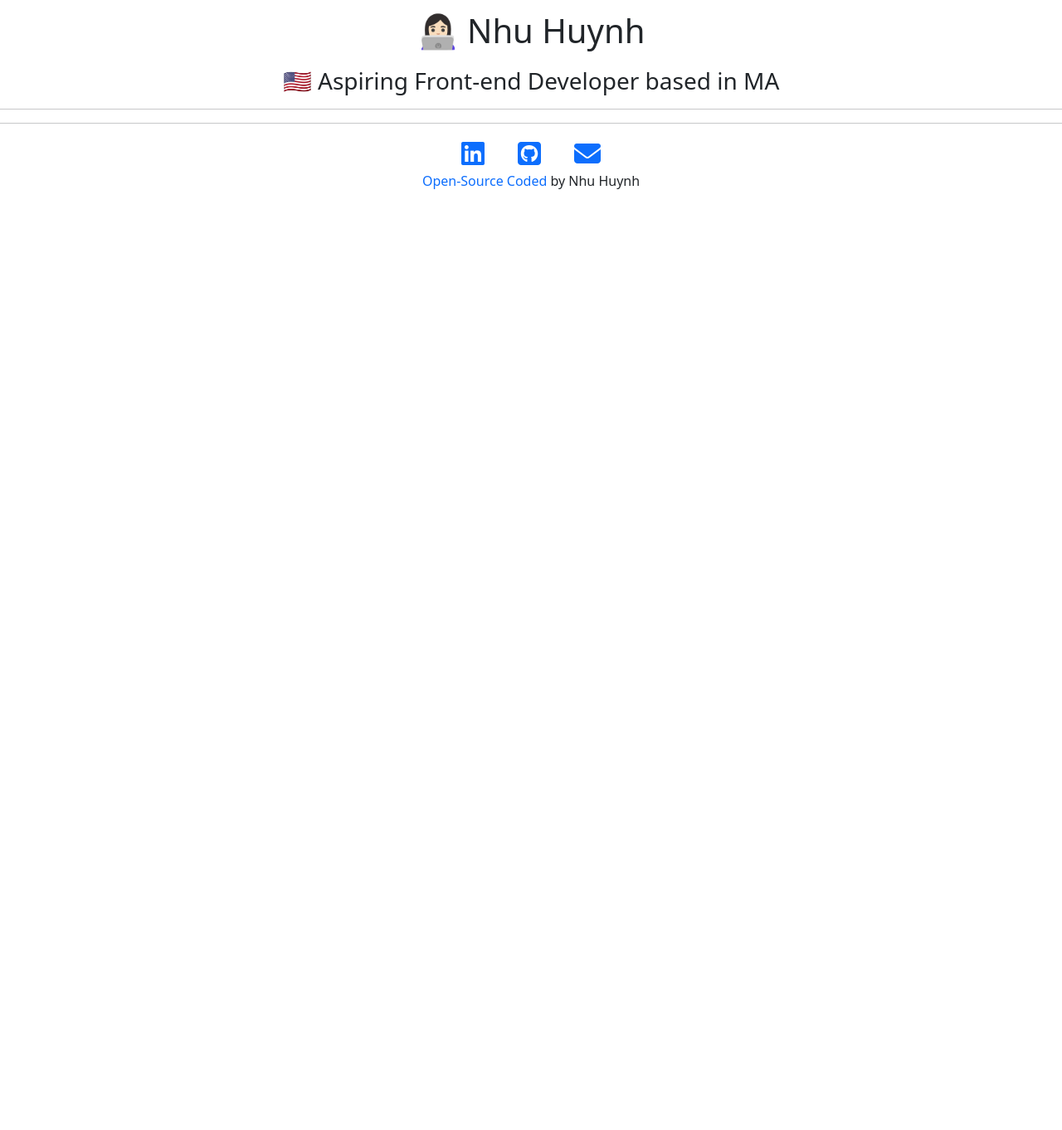
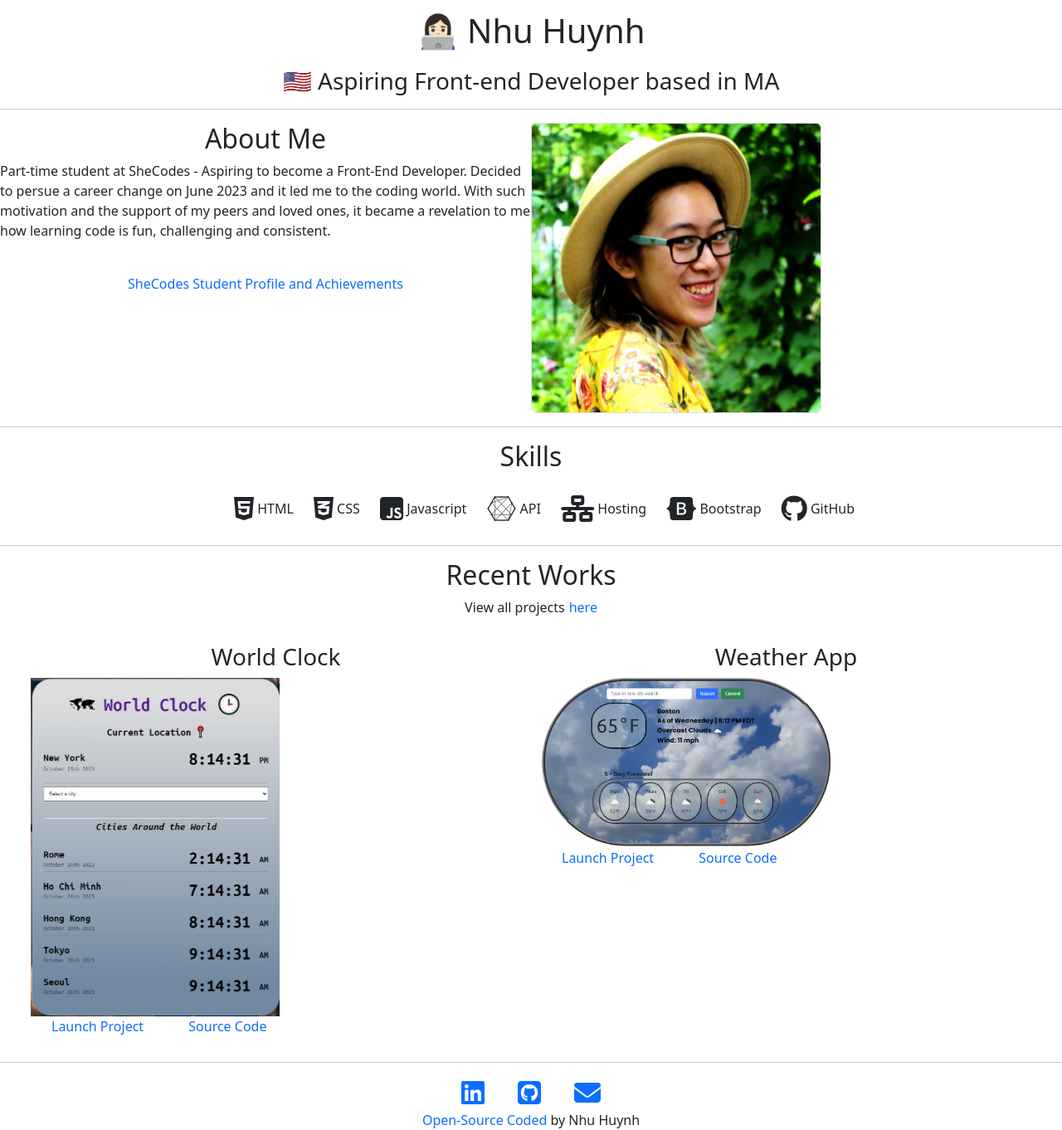
Before and after one commit to Astar05/csb-2dg47j, a plain HTML site: page index.html in a window 1280 px wide. Shown: the part 92-1454 px from the top of the page at 83% size. Before the commit the page ends 800 px from the top, so only its background shows below. Drawn offline with nearby package versions, Linux system fonts and the light colour scheme.

Commit message:
rough index.html setup

```diff
--- a/index.html
+++ b/index.html
@@ -66,9 +66,99 @@
     <h1>👩🏻‍💻 Nhu Huynh</h1>
     <h3>🇺🇸 Aspiring Front-end Developer based in MA</h3>
     <hr />
+    <div class="d-flex justify-content-center">
+      <div class="col">
+        <h2>About Me</h2>
+        <p>
+          Part-time student at SheCodes - Aspiring to become a Front-End
+          Developer. Decided to persue a career change on June 2023 and it led
+          me to the coding world. With such motivation and the support of my
+          peers and loved ones, it became a revelation to me how learning code
+          is fun, challenging and consistent.
+        </p>
+        <br />
+        <div class="d-flex justify-content-center">
+          <a href="#" target="_blank" class="shecodes-link"
+            >SheCodes Student Profile and Achievements</a
+          >
+        </div>
+      </div>
+      <div class="col">
+        <img
+          src="images/profile.png"
+          alt="profile pic"
+          class="profile-pic object-fit-fill border rounded"
+        />
+      </div>
+    </div>
+    <hr />
+    <h2>Skills</h2>
+    <br />
+    <div class="d-flex justify-content-center">
+      <ul>
+        <li><i class="fa-brands fa-html5 fa-2xl"></i> HTML</li>
+        <li><i class="fa-brands fa-css3-alt fa-2xl"></i> CSS</li>
+        <li><i class="fa-brands fa-square-js fa-2xl"></i> Javascript</li>
+        <li><i class="fa-brands fa-connectdevelop fa-2xl"></i> API</li>
+        <li><i class="fa-solid fa-network-wired fa-2xl"></i> Hosting</li>
+        <li><i class="fa-brands fa-bootstrap fa-2xl"></i> Bootstrap</li>
+        <li><i class="fa-brands fa-github fa-2xl"></i> GitHub</li>
+      </ul>
+    </div>
+    <hr />
+    <h2>Recent Works</h2>
+    <p class="d-flex justify-content-center">
+      View all projects
+      <a href="portfolio.html" target="_blank" class="spacer"> here </a>
+    </p>
+    <div class="row d-flex justify-content-center">
+      <div class="col-6">
+        <h3>World Clock</h3>
+        <img
+          src="images/world-clock.PNG"
+          alt="world clock app"
+          class="world-clock-pic"
+        />
+        <section>
+          <a
+            href="https://lively-buttercream-6fe91d.netlify.app/"
+            target="_blank"
+            class="border-link"
+            >Launch Project</a
+          >
+          <a
+            href="https://github.com/Astar05/World-Clock"
+            target="_blank"
+            class="border-link"
+            >Source Code</a
+          >
+        </section>
+      </div>
+      <div class="col-6">
+        <h3>Weather App</h3>
+        <img
+          src="images/weather-app.PNG"
+          alt="weather app"
+          class="weather-app-pic"
+        />
+        <section>
+          <a
+            href="https://tourmaline-macaron-e7dd05.netlify.app/"
+            target="_blank"
+            class="border-link"
+            >Launch Project</a
+          >
+          <a
+            href="https://github.com/Astar05/Weather-App"
+            target="_blank"
+            class="border-link"
+            >Source Code</a
+          >
+        </section>
+      </div>
+    </div>
 
     <hr />
-
     <footer>
       <div class="d-flex justify-content-center">
         <a href="#"><i class="fa-brands fa-linkedin fa-2xl"></i></a>
--- a/styles.css
+++ b/styles.css
@@ -1,7 +1,3 @@
-body {
-  display: block;
-}
-
 a {
   text-decoration: none;
 }
@@ -23,6 +19,51 @@ h3 {
   text-align: center;
 }
 
+.row {
+  display: inline-flex;
+  margin: 10px;
+  padding: 15px;
+}
+
+.shecodes-link {
+  text-align: center;
+}
+
+.profile-pic {
+  width: 350px;
+  height: 350px;
+}
+
+ul {
+  list-style-type: none;
+}
+
+li {
+  display: inline;
+  padding: 10px;
+}
+
+.spacer {
+  margin-left: 5px;
+}
+
+.world-clock-pic {
+  width: 300px;
+}
+
+.weather-app-pic {
+  width: 350px;
+}
+
+section {
+  display: block;
+}
+
+.border-link {
+  margin: 10px;
+  padding: 10px 15px;
+}
+
 footer {
   text-align: center;
 }
```
Also changed, not shown: images/profile.png (added), images/weather-app.PNG (added), images/world-clock.PNG (added).
